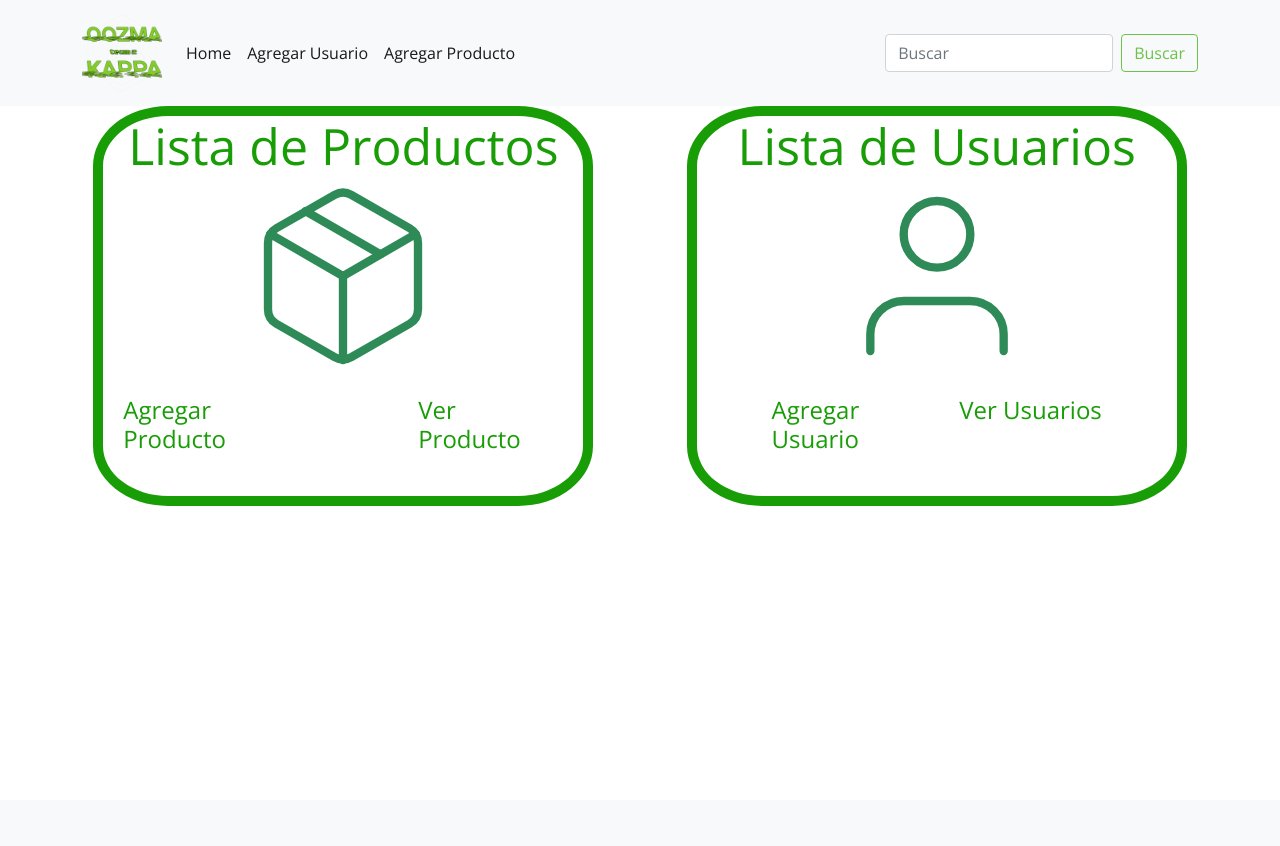
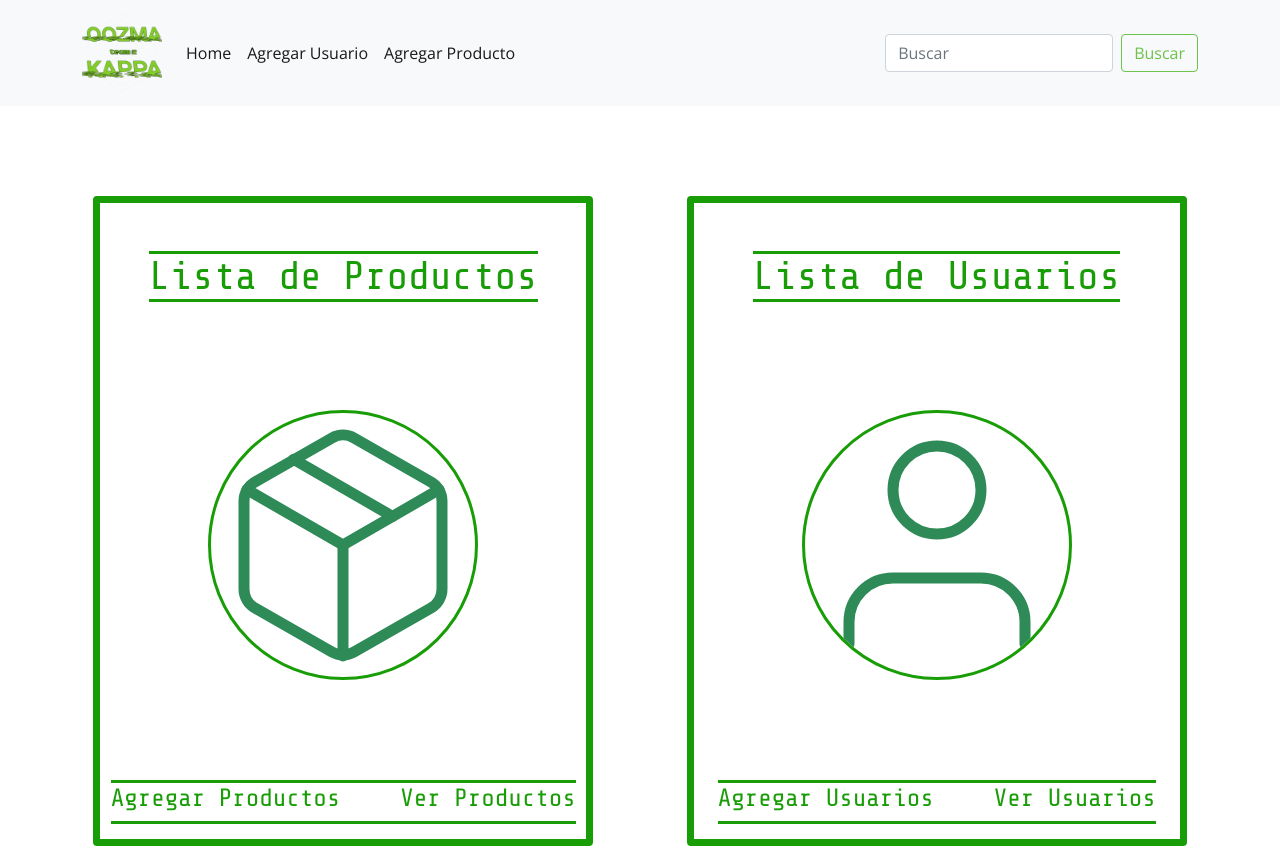
Before and after one commit to tpCodeX/CRUD-PROGRAMACION2-2022, a Node server app: page / in a window 1280 px wide. Before the commit the page ends 506 px from the top, so only its background shows below. Run offline with Node 20, Linux system fonts and the light colour scheme; some libraries are stand-ins or nearby versions.

Commit message:
index terminado

```diff
--- a/public/css/index.css
+++ b/public/css/index.css
@@ -1,50 +1,55 @@
+
+:root{
+    --verde:rgb(25, 157, 7);
+}
+
+
+
 .flex-container{
+    font-family: 'Share Tech Mono', monospace;
+    margin-top: 90px;
     display: flex;
     justify-content: space-evenly;
-    align-items: baseline;
-    border: 200px;
+    flex-wrap: wrap;
+}
 
+.card{
+    width: 500px;
+    height: 650px;
+    display: flex;
+    justify-content: space-between;
+    align-items: center;
+    border: 7px solid var(--verde);
+    color: var(--verde)
+}
+.svgImg{
+    height: 270px;
+    color: var(--verde);
+    border: 3px solid var(--verde);
+    border-radius: 50%;
 }
 a{
-    color: rgb(25, 157, 7);
-    text-decoration: none;
+    text-decoration:none;
+    color: var(--verde);
 }
-.card{
-    border: 10px solid rgb(25, 157, 7);;
-    border-radius: 15%;
-    color: rgb(25, 157, 7);
+.cardTitle a{
+    border-top: 3px solid var(--verde);
+    border-bottom: 3px solid  var(--verde);
+}
+.cardTitle{
+    margin-top: 50px;
+}
+.cardTitle h2{
+    font-size: 40px;
+}
+.cardFooter{
+    border-top: 3px solid var(--verde);
+    border-bottom: 3px solid  var(--verde);
     display: flex;
-    flex-direction: column;
-    justify-content: center;
-    width: 500px;
-    height: 400px;
-    align-items: center;
-}
-
-.card h2{
-    margin: auto;
-    justify-content: center;
-    align-items: center;
-    font-size: 50px;
-}
-
-.cardFooter{
-    display: flex;
-    justify-content: space-evenly;
+    gap: 60px;
+    justify-items: center;
     margin-bottom: 15px;
 }
-.svgImg{
-    width: 200px;
+.cardFooterInfo h4{
+    font-size: 25px;
 }
-.cardFooter{
-    display: flex;
-    flex-direction: row;
-    justify-content: space-around;
-}
-.cardFooterInfo1{
-    margin: 20px 50px 20px 20px;
-}
-
-.cardFooterInfo2{
-    margin: 20px 20px 20px 50px;
-}
--- a/views/index.ejs
+++ b/views/index.ejs
@@ -21,72 +21,59 @@
       href="https://fonts.googleapis.com/css2?family=Open+Sans:ital,wght@0,300;0,400;0,600;0,700;0,800;1,300;1,400;1,600;1,700;1,800&display=swap"
       rel="stylesheet"
     />
+    <link rel="preconnect" href="https://fonts.googleapis.com">
+    <link rel="preconnect" href="https://fonts.gstatic.com" crossorigin>
+    <link href="https://fonts.googleapis.com/css2?family=Share+Tech+Mono&display=swap" rel="stylesheet">
     <link rel="stylesheet" href="/css/style.css" />
     <link rel="stylesheet" href="/css/index.css" />
   </head>
 <body>
   <%- include('nav'); -%>  <!--NAV comun de todas las páginas. Cambia la ruta segun la vista-->
-  <!-- Separación de bajo presupuesto xd -->
+  <!-- Inicio Cards -->
   <main class="flex-container">
+    <!-- Card Productos -->
+    <article class="card">
+      <section class="cardTitle">
+        <h2><a href="./productos">Lista de Productos</a></h2>
+      </section>
+      <section class="cardIcon">
+        <a href="./productos"><img class="svgImg"src="/img/package.svg" alt="productos"> </a>
+      </section>
+      <section class="cardFooter">
+        <div class="cardFooterInfo">
+          <a href="./productos/add">
+            <h4>Agregar Productos</h4>
+          </a>
+        </div>
+        <div class="cardFooterInfo">
+          <a href="./productos">
+            <h4>Ver Productos</h4>
+          </a>
+        </div>
+      </section>
+    </article>
+    <!-- Card Usuarios -->
+    <article class="card">
+      <section class="cardTitle">
+        <h2><a href="./usuarios">Lista de Usuarios</a></h2>
+      </section>
+      <section class="cardIcon">
+        <a href="./usuarios"><img class="svgImg"src="/img/user.svg" alt="usuarios"> </a>
+      </section>
+      <section class="cardFooter">
+        <div class="cardFooterInfo">
+          <a href="./usuarios/add">
+            <h4>Agregar Usuarios</h4>
+          </a>
+        </div>
+        <div class="cardFooterInfo">
+          <a href="./usuarios">
+            <h4>Ver Usuarios</h4>
+          </a>
+        </div>
+      </section>
+    </article>
+  </main>
 
-    <section class="card">
-
-      <h2><a href="./productos">Lista de Productos</a></h2>
-
-
-
-      <a href="./productos"><img class="svgImg"src="/img/package.svg" alt="productos"> </a>
-
-
-
-
-      <footer class="cardFooter">
-
-        <div class="cardFooterInfo1">
-
-          <h4>Agregar Producto</h3>
-
-        </div>
-
-        <div class="cardFooterInfo2">
-
-          <h4>Ver Producto</h3>
-
-        </div>
-
-      </footer>
-
-    </section>
-
-<!-- Separación de bajo presupuesto xd -->
-
-    <section class="card">
-
-      <h2><a href="./usuarios">Lista de Usuarios</a></h2>
-
-
-      <a href="./usuarios"><img class="svgImg"src="/img/user.svg" alt="usuarios"> </a>
-
-
-
-      <footer class="cardFooter">
-
-        <div class="cardFooterInfo1">
-
-          <h4>Agregar <br> Usuario</h3>
-
-        </div>
-
-        <div class="cardFooterInfo2">
-
-          <h4>Ver Usuarios</h3>
-
-        </div>
-
-      </footer>
-    </section>
-
-
-  </main>
 </body>
 </html>
```
